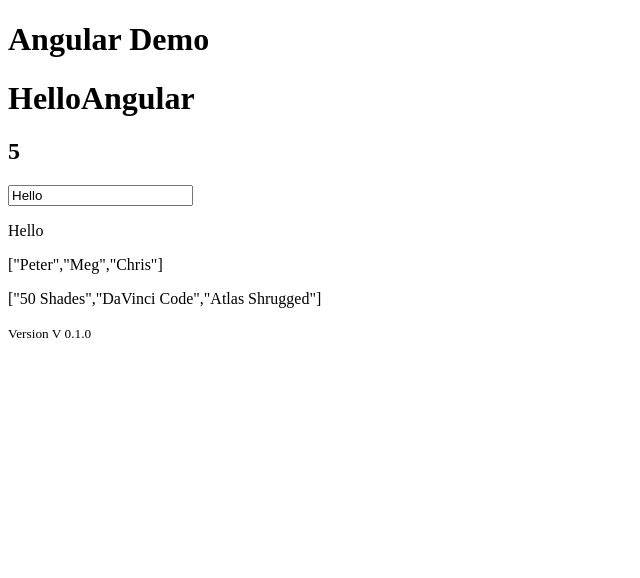
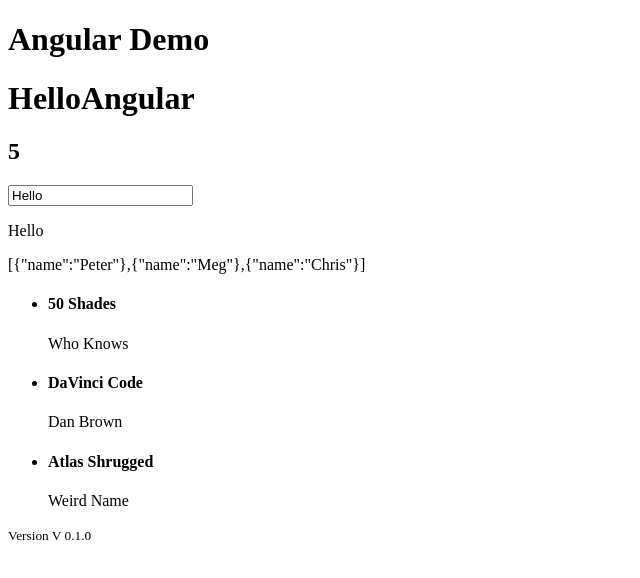
Before and after one commit to Keahibono/intro_angular_app, a website: page public/index.html in a window 1280 px wide. Shown: the whole page, without its empty margins (0-640 px from the left). Drawn offline with nearby package versions, Linux system fonts and the light colour scheme.

Commit message:
Added ng-repeat

```diff
--- a/public/index.html
+++ b/public/index.html
@@ -17,8 +17,15 @@
           name="input1"
           id="input1">
     <p>{{ myModel }}</p>
-    <p>{{ characters }}</p>
-    <p>{{ books }}</p>
+
+        {{ characters }}
+
+    <ul>
+      <li ng-repeat="book in books">
+        <h4>{{book.title}}</h4>
+        <p>{{book.author}}</p>
+      </li>
+    </ul>
 
     </input>
 
--- a/public/js/factories.js
+++ b/public/js/factories.js
@@ -2,6 +2,6 @@
   angular
     .module('myApp')
     .factory('CharacterVersionFactory', function (){
-      return ["Peter", "Meg", "Chris"];
+      return [{name: "Peter"}, {name: "Meg"}, {name: "Chris"}];
     });
 })();
--- a/public/js/services.js
+++ b/public/js/services.js
@@ -2,7 +2,9 @@
   angular
     .module('myApp')
     .service('BookService', function (){
-      var books = ["50 Shades", "DaVinci Code", "Atlas Shrugged"];
+      var books = [{title:"50 Shades", author: "Who Knows"},
+                  {title:"DaVinci Code", author: "Dan Brown"},
+                  {title: "Atlas Shrugged", author: "Weird Name"}];
         this.getBooks = function (){
           return books;
         };
```
